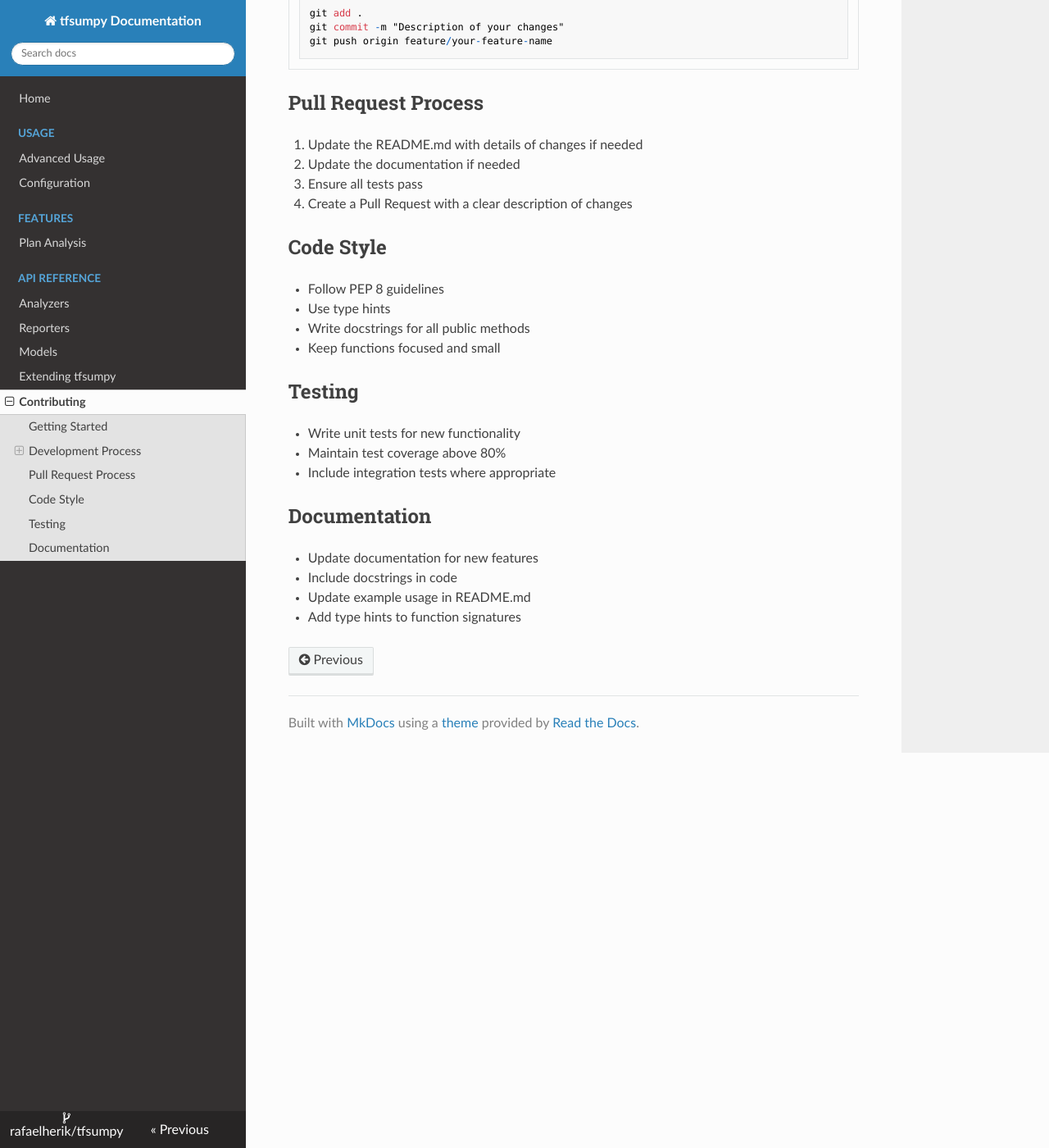
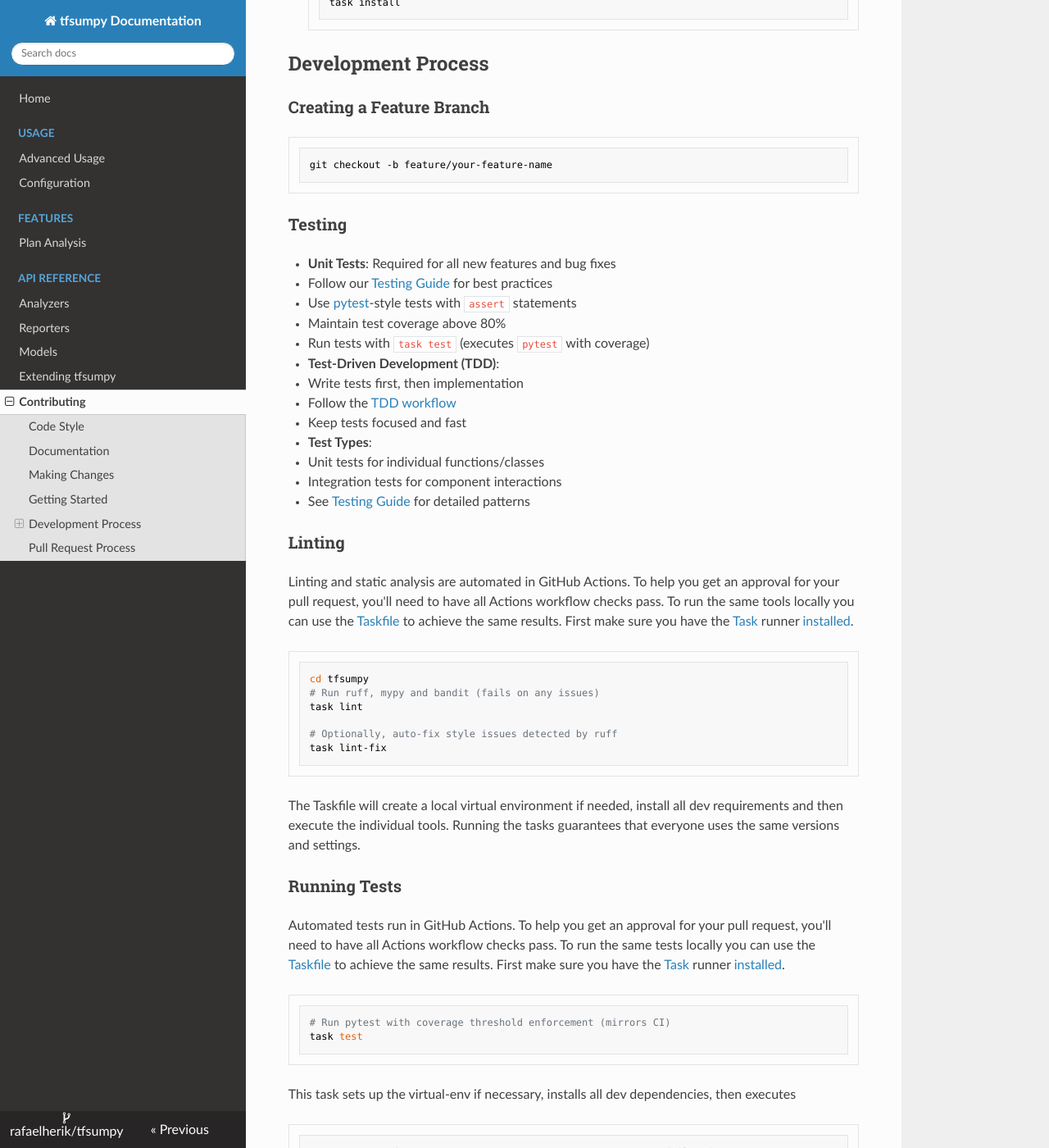
Before and after one commit to rafaelherik/tfsumpy, an MkDocs documentation site: the page built from docs/contributing.md, in a window 1280 px wide and 1400 px high, scrolled down 1241 px. Shown: the whole window at 82% size. Built offline with MkDocs 1.6.1, drawn with Linux system fonts in a browser that asks for light colours; nearby versions of some CDN libraries; some of the changed text lies outside the part shown.

Commit message:
docs: Update contributing guidelines and development workflow (#24)
* chore: add GitHub issue templates and config

* docs: update contributing guidelines, move tests guidance to a new doc, linked

Move Code Style, Testing, and Documentation sections up.
Add links to ensure new contributors can understand code documentation styles
Explain Taskfile and reference commands in Taskfile when possible

* test: bump up coverage threshold to 80, to match original Testing target

"Maintain test coverage above 80%"

````diff
--- a/Taskfile.yml
+++ b/Taskfile.yml
@@ -15,9 +15,9 @@ tasks:
       - .venv
 
   test:
-    desc: Run all tests with pytest
+    desc: Run tests with coverage
     cmds:
-      - . .venv/bin/activate && poetry run pytest --cov=tfsumpy --cov-report=term && poetry run coverage report --fail-under=75
+      - . .venv/bin/activate && poetry run pytest --cov=tfsumpy --cov-report=term && poetry run coverage report --fail-under=80
     deps: [install]
 
   lint:
--- a/docs/contributing.md
+++ b/docs/contributing.md
@@ -1,18 +1,49 @@
-# Contributing to tfsumpy
+# Contributing Guidelines
+
+## Code Style
+
+- Follow [PEP 8 guidelines](https://peps.python.org/pep-0008/)
+- Use [type hints](https://docs.python.org/3/library/typing.html) for better code clarity and IDE support
+- Write docstrings for all public methods following [PEP 257](https://peps.python.org/pep-0257/) conventions
+- Keep functions focused and small
+
+## Documentation
+
+- Update documentation for new features
+- Include [docstrings](https://google.github.io/styleguide/pyguide.html#38-comments-and-docstrings) in code (Google style preferred)
+- Update example usage in README.md
+- Add type hints to function signatures
+
+## Making Changes
+
+1. Review [open issues](https://github.com/rafaelherik/tfsumpy/issues) and [pull requests](https://github.com/rafaelherik/tfsumpy/pulls) to see if there is any related work that's already in progress
+2. Get or update your own copy of the project to work with
+3. Write new and/or update existing tests for your changes
+4. Develop and implement your changes
+5. Commit your changes in small, useful chunks
+6. Ensure all tests pass
+7. Update documentation as needed
+8. Push your changes to your fork
+9. Create a Pull Request
 
 ## Getting Started
 
 1. Fork the repository
 2. Clone your fork:
-```bash
-git clone https://github.com/your-username/tfsumpy.git
-```
+
+    ```bash
+    git clone https://github.com/your-username/tfsumpy.git
+    ```
 
 3. Set up development environment:
-```bash
-cd tfsumpy
-pip install -e ".[dev]"
-```
+
+    This project uses [Task](https://taskfile.dev/) to run set up, and run linting, and testing tasks consistently with how they are run in CI. Start by making sure you have [Task](https://taskfile.dev/) installed.
+
+    Running the `task install` command will create a local virtual environment, install dev requirements and then execute the individual tools.  Running these commands in the [Taskfile](Taskfile.yml) guarantees that everyone, including CI workflows, uses the same versions and settings.
+
+    ```bash
+    task install
+    ```
 
 ## Development Process
 
@@ -22,25 +53,55 @@ pip install -e ".[dev]"
 git checkout -b feature/your-feature-name
 ```
 
+### Testing
+
+- **Unit Tests**: Required for all new features and bug fixes
+  - Follow our [Testing Guide](tests.md) for best practices
+  - Use [pytest](https://docs.pytest.org/)-style tests with `assert` statements
+  - Maintain test coverage above 80%
+  - Run tests with `task test` (executes `pytest` with coverage)
+
+- **Test-Driven Development (TDD)**:
+  - Write tests first, then implementation
+  - Follow the [TDD workflow](https://realpython.com/test-driven-development-python/)
+  - Keep tests focused and fast
+
+- **Test Types**:
+  - Unit tests for individual functions/classes
+  - Integration tests for component interactions
+  - See [Testing Guide](tests.md) for detailed patterns
+
+### Linting
+
+Linting and static analysis are automated in GitHub Actions. To help you get an approval for your pull request, you'll need to have all Actions workflow checks pass. To run the same tools locally you can use the [Taskfile](Taskfile.yml) to achieve the same results. First make sure you have the [Task](https://taskfile.dev/) runner [installed](https://taskfile.dev/#/installation).
+
+```bash
+cd tfsumpy
+# Run ruff, mypy and bandit (fails on any issues)
+task lint
+
+# Optionally, auto-fix style issues detected by ruff
+task lint-fix
+```
+
+The Taskfile will create a local virtual environment if needed, install all dev requirements and then execute the individual tools.  Running the tasks guarantees that everyone uses the same versions and settings.
+
 ### Running Tests
 
+Automated tests run in GitHub Actions. To help you get an approval for your pull request, you'll need to have all Actions workflow checks pass. To run the same tests locally you can use the [Taskfile](Taskfile.yml) to achieve the same results. First make sure you have the [Task](https://taskfile.dev/) runner [installed](https://taskfile.dev/#/installation).
+
 ```bash
-pytest
+# Run pytest with coverage threshold enforcement (mirrors CI)
+task test
 ```
 
-### Running Linting
+This task sets up the virtual-env if necessary, installs all dev dependencies, then executes
 
 ```bash
-pylint tfsumpy
-mypy tfsumpy
+pytest --cov=tfsumpy --cov-report=term && coverage report --fail-under=80
 ```
 
-### Making Changes
-
-1. Write tests for your changes
-2. Implement your changes
-3. Ensure all tests pass
-4. Update documentation if needed
+so you get quick feedback on both test failures and coverage.
 
 ### Committing Changes
 
@@ -56,23 +117,3 @@ git push origin feature/your-feature-name
 2. Update the documentation if needed
 3. Ensure all tests pass
 4. Create a Pull Request with a clear description of changes
-
-## Code Style
-
-- Follow PEP 8 guidelines
-- Use type hints
-- Write docstrings for all public methods
-- Keep functions focused and small
-
-## Testing
-
-- Write unit tests for new functionality
-- Maintain test coverage above 80%
-- Include integration tests where appropriate
-
-## Documentation
-
-- Update documentation for new features
-- Include docstrings in code
-- Update example usage in README.md
-- Add type hints to function signatures
````
Also changed, not shown: docs/tests.md (added, +60 -0 lines), .github/ISSUE_TEMPLATE/bug_report.md (added), .github/ISSUE_TEMPLATE/feature_request.md (added), 2 other files.
